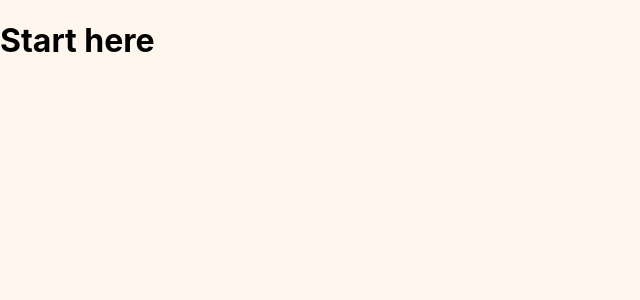
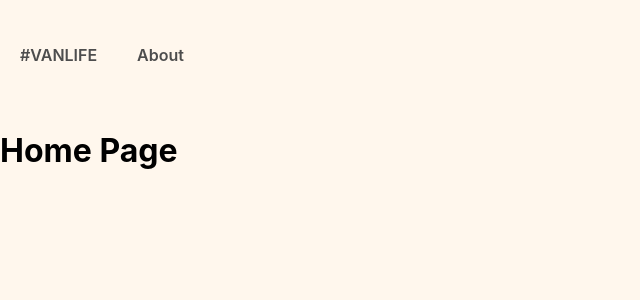
Before and after one commit to OfentseXI/OFEDIA525_BCL2401_GroupA_Ofentse-Diale_DJS08, a React (Vite) app: page / in a window 1280 px wide. Shown: the top 300 px of the page, without its empty margins (0-640 px from the left). Built offline with nearby package versions, Linux system fonts and the light colour scheme.

Commit message:
Home and about links added to browswerRouter

```diff
--- a/src/App.jsx
+++ b/src/App.jsx
@@ -7,8 +7,23 @@
 function App() {
 
   return (
-    <h1>Start here</h1>
-  )
+    <BrowserRouter>
+      <header>
+          <Link to = "/">#VANLIFE</Link>
+        <nav>
+          <Link to = "/about">About</Link>
+        </nav>
+      </header>
+      <Routes>
+        <Route path = "/" element = {<Home />}/>
+        <Route path = "/about" element = {<About />}/>
+      </Routes>
+    </BrowserRouter>
+   )
 }
 
+ReactDOM
+  .createRoot(document.getElementById('root'))
+  .render(<App />)
+
 export default App
```
